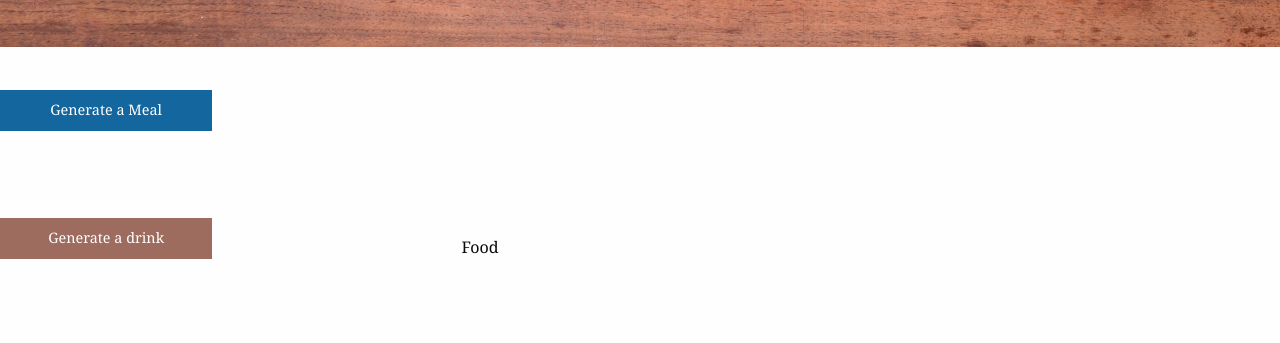
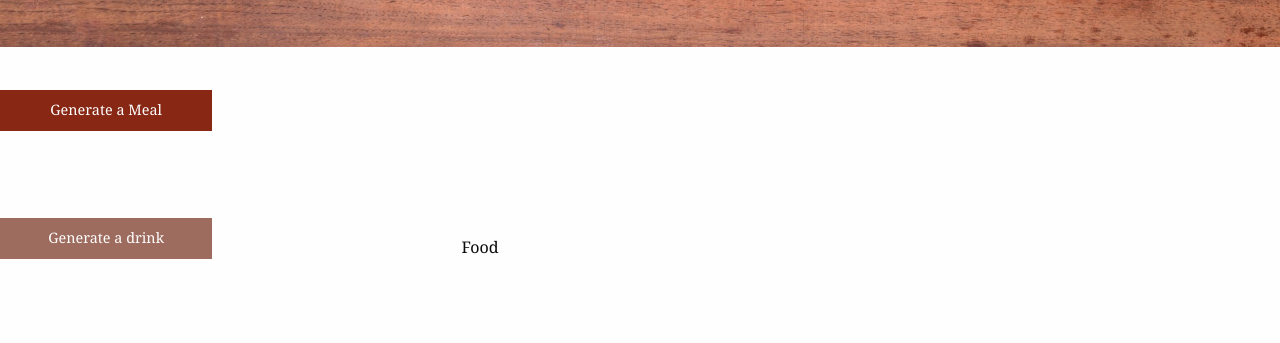
Before and after one commit to lindsay-terry/whats-for-dinner, a plain HTML site: page index.html in a window 1280 px wide. In both pictures the pointer is over the button "Generate a Meal". Shown: the part 453-796 px from the top of the page. Drawn offline with nearby package versions, Linux system fonts and the light colour scheme; no server answers.

Commit message:
adjusted button hover and focus styling

```diff
--- a/assets/css/style.css
+++ b/assets/css/style.css
@@ -12,6 +12,14 @@
 
 .custom-btn-clr {
 background-color: var(--tan);
+}
+
+.custom-btn-clr:hover {
+  background-color: var(--red);
+}
+
+.custom-btn-clr:focus{
+  background-color: var(--brown);
 }
 
 .large-article-header {
```
